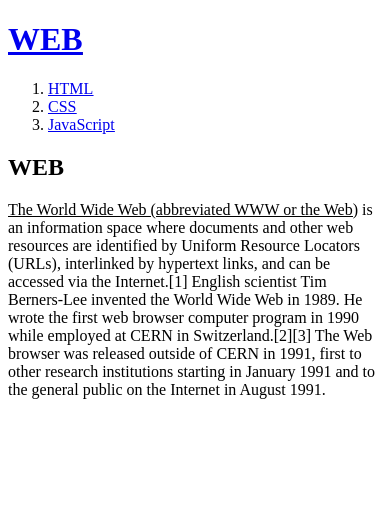
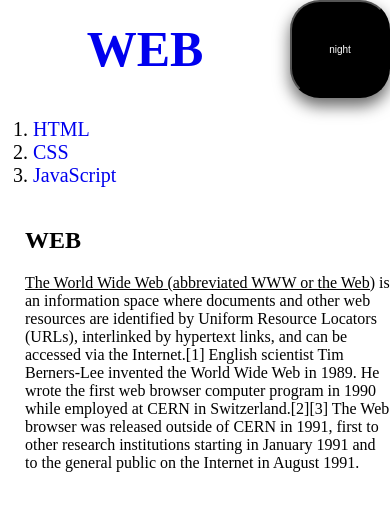
Before and after one commit to ohtaesan/Web, a plain HTML site: page index.html in a window 390 px wide. Drawn offline with Linux system fonts and the light colour scheme.

Commit message:
Add files via upload

```diff
--- /dev/null
+++ b/1.js
@@ -0,0 +1,52 @@
+const button = document.querySelector('#night_day');
+const body = document.querySelector('body');
+
+var Links = {
+    SetColor:function(color) {
+        var alist = document.querySelectorAll('a');
+        var i = 0;
+        while(i < alist.length) {
+            alist[i].style.color = color;
+            i += 1
+        }
+    }
+}
+
+var Body = {
+    SetColor:function (color){
+        body.style.color = color;
+    },
+    SetBackgroundColor:function (color){
+        body.style.backgroundColor = color;
+    }
+}
+
+var Button = {
+    SetColor:function (color){
+        button.style.color = color;
+    },
+    SetBackgroundColor:function (color){
+        button.style.backgroundColor = color;
+    }
+}
+
+function day_night(self) {                     /*함수 인자로 self를 주는 습관을 들이는게 나중에 편함*/
+    if (self.value === 'night') {
+        Body.SetBackgroundColor('black');
+        Body.SetColor('white');
+        self.value = 'day';
+        Button.SetBackgroundColor('white');
+        Button.SetColor('black');
+        Links.SetColor('aqua');
+    }
+    else {
+        Body.SetBackgroundColor('white');
+        Body.SetColor('black');
+        self.value = 'night';
+        Button.SetBackgroundColor('black');
+        Button.SetColor('white');
+        Links.SetColor('blue');
+    }
+}
+
+// button.addEventListener('click', day_night(this));
--- a/index.html
+++ b/index.html
@@ -1,26 +1,26 @@
 <!DOCTYPE html>
 <html>
     <head>
-        <!-- Google tag (gtag.js) -->
-<script async src="https://www.googletagmanager.com/gtag/js?id=G-7YHJVGWYV5"></script>
-<script>
-  window.dataLayer = window.dataLayer || [];
-  function gtag(){dataLayer.push(arguments);}
-  gtag('js', new Date());
-
-  gtag('config', 'G-7YHJVGWYV5');
-</script>
         <title>WEB1-Welcome</title>
         <meta charset="UTF-8">
+        <link rel="stylesheet" href="template.css">
     </head>
     <body>
-        <h1><u><a href = "index.html">WEB</a></u></h1>
-        <ol>
-            <li><a href = "HTML.html"><u>HTML</u></a></li>
-            <li><a href = "CSS.html"><u>CSS</u></a></li>
-            <li><a href = "JavaScript.html"><u>JavaScript</u></a></li>
-        </ol>
-        <h2>WEB</h2>
-        <p><u>The World Wide Web (abbreviated WWW or the Web)</u> is an information space where documents and other web resources are identified by Uniform Resource Locators (URLs), interlinked by hypertext links, and can be accessed via the Internet.[1] English scientist Tim Berners-Lee invented the World Wide Web in 1989. He wrote the first web browser computer program in 1990 while employed at CERN in Switzerland.[2][3] The Web browser was released outside of CERN in 1991, first to other research institutions starting in January 1991 and to the general public on the Internet in August 1991.</p>
+        <div id="article0">
+            <h1><a href = "index.html">WEB</a></h1>
+            <input id = night_day type="button" value="night" onclick="day_night(this);">
+        </div>
+        <div id="grid">
+            <ol>
+                <li><a class = "saw" href = "HTML1.html">HTML</a></li>
+                <li><a class = "saw" id = "active" href = "CSS.html">CSS</a></li>
+                <li><a href = "JavaScript.html">JavaScript</a></li>
+            </ol>
+            <div id="article">
+                <h2>WEB</h2>
+                <p><u>The World Wide Web (abbreviated WWW or the Web)</u> is an information space where documents and other web resources are identified by Uniform Resource Locators (URLs), interlinked by hypertext links, and can be accessed via the Internet.[1] English scientist Tim Berners-Lee invented the World Wide Web in 1989. He wrote the first web browser computer program in 1990 while employed at CERN in Switzerland.[2][3] The Web browser was released outside of CERN in 1991, first to other research institutions starting in January 1991 and to the general public on the Internet in August 1991.</p>
+            </div>
+        </div>
+        <script src="1.js"></script>
     </body>
 </html>
--- /dev/null
+++ b/template.css
@@ -0,0 +1,52 @@
+body {
+    margin: 0;
+}
+a {
+    text-decoration: none;
+}
+h1 {
+    font-size: 50px;
+    text-align: center;
+    border-bottom: 1px solid gray;
+    margin: 0;
+    padding: 20px;
+}
+ol {
+    font-size: 20px;
+    width: 100px;
+    border-right: 1px solid gray;
+    margin: 0;
+    padding: 20px;
+}
+#article0 {
+    display: grid;
+    grid-template-columns: 1fr 100px;
+}
+#night_day {
+    font-size: 10px;
+    color: white;
+    background-color: black;
+    border-radius: 30%;
+    box-shadow: 0 8px 16px 0 rgba(0,0,0,0.6);
+}
+#grid {
+    display: grid;
+    grid-template-columns: 150px 1fr;
+}
+#grid ol {
+    padding-left:33px;
+}
+#grid #article {
+    padding-left:25px;
+}
+@media(max-width:800px) {
+    #grid {
+        display: block;
+    }
+    ol {
+        border-right: none;
+    }
+    h1 {
+        border-bottom: none;
+    }
+}
```
Also changed, not shown: CSS.html (+13 -13 lines), HTML1.html (added, +28 -0 lines), JavaScript.html (+17 -17 lines).
